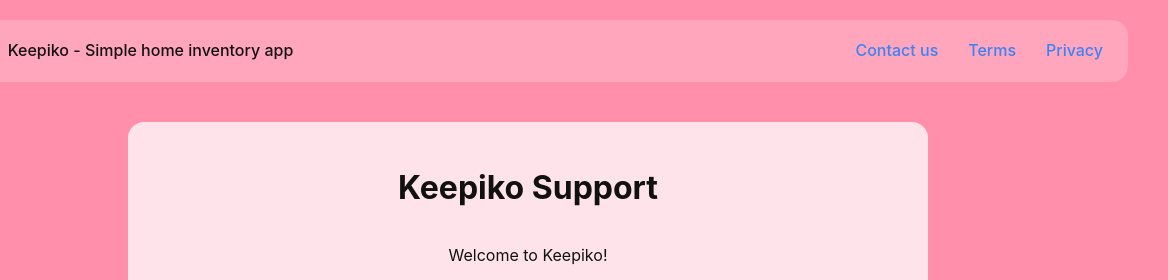
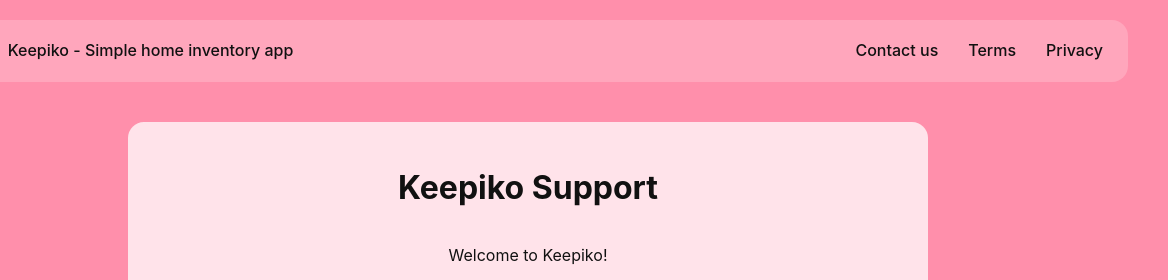
Before and after one commit to evgen-designer/keepiko-waitlist, a plain HTML site: page support/index.html in a window 1280 px wide. Shown: the top 280 px of the page, 112-1280 px from the left. Drawn offline with Linux system fonts and the light colour scheme.

Commit message:
Update index.html

```diff
--- a/support/index.html
+++ b/support/index.html
@@ -13,7 +13,7 @@
         .logo-area { display: flex; align-items: center; gap: 12px; font-size: 16px; font-weight: 500; color: #111; text-decoration: none; }
         .logo-area img { height: 32px; }
         nav { display: flex; gap: 30px; }
-        nav a { text-decoration: none; color: #3b82f6; font-weight: 500; font-size: 16px; }
+        nav a { text-decoration: none; color: #111; font-weight: 500; font-size: 16px; }
         .content { max-width: 800px; margin: 40px auto; padding: 40px; background-color: rgba(255, 255, 255, 0.75); border-radius: 16px; text-align: center; }
         h1 { margin-bottom: 30px; }
         p { margin-bottom: 20px; }
```
